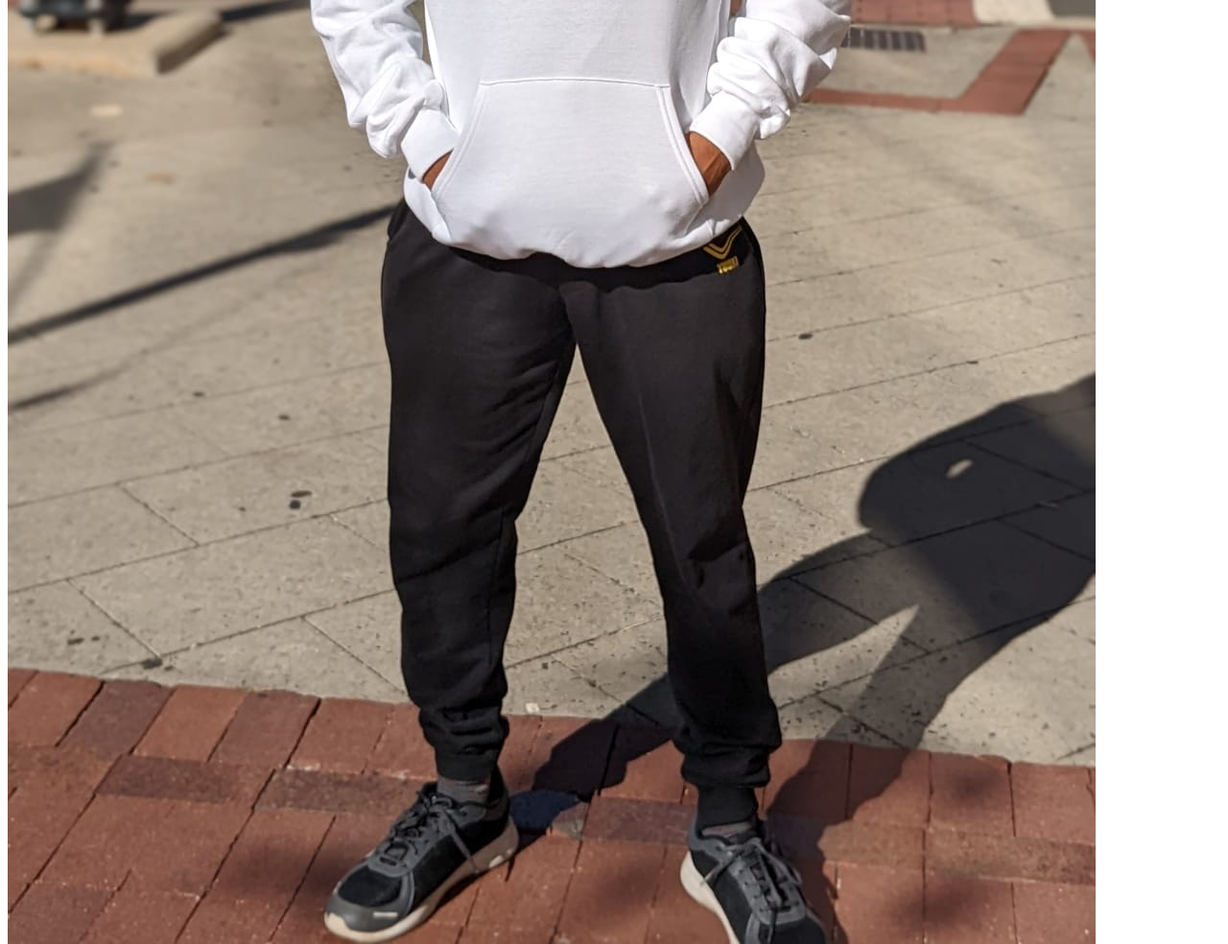
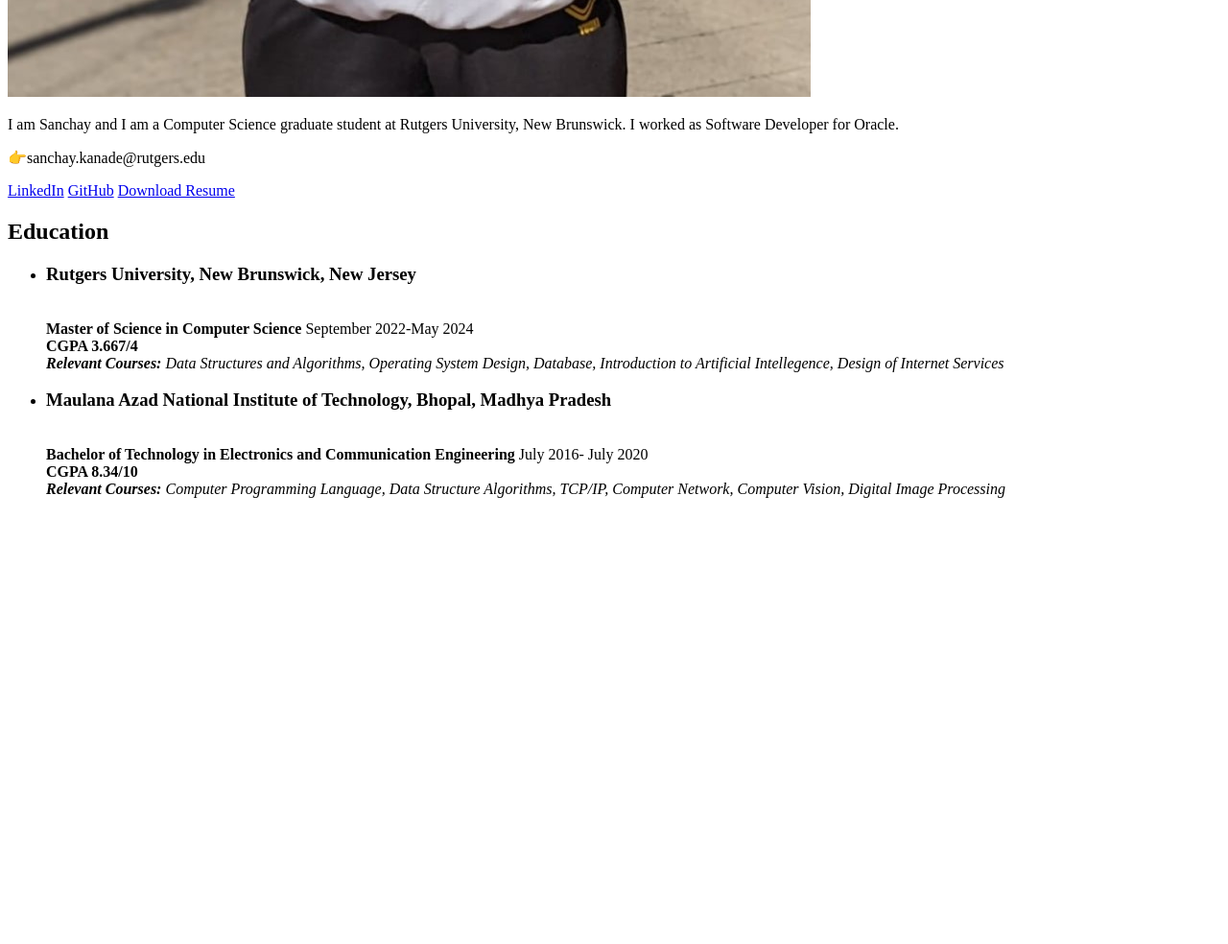
Before and after one commit to SanchayKanade/Resume_website, a plain HTML site: page index.html in a window 1280 px wide. Shown: the part 1040-2024 px from the top of the page at 96% size. After the commit the page ends 1575 px from the top, so only its background shows below. Drawn offline with Linux system fonts and the light colour scheme.

Commit message:
Second_Commit_01312023

```diff
--- a/index.html
+++ b/index.html
@@ -14,8 +14,29 @@
 
     <div id="container--main">
         <section id="wrapper--hero" class="section--page">
-            <img src="./assets/images/me.jpg"/>
+            <img src="./assets/images/me_1.jpg"/>
+            <div>
+                <p id='bio'>I am Sanchay and I am a Computer Science graduate student at Rutgers University, New Brunswick. I worked as Software Developer for Oracle.</p>
+                <p id='email'>👉sanchay.kanade@rutgers.edu</p>
+            </div>
 
+        </section >
+        <section id="section--page">
+            <div id="socials--list">
+                <a href="https://www.linkedin.com/in/sanchaykanade/" target="_blank">LinkedIn</a>
+                <a href="#" target="_blank">GitHub</a>
+                <a href="./assets/resume.pdf" target="_blank">Download Resume</a>
+
+            </div>
+
+        </section>
+
+        <section class="section--page">
+            <h2>Education</h2>
+            <ul>
+                <li><h3>Rutgers University, New Brunswick, New Jersey</h3><br><b>Master of Science in Computer Science</b> September 2022-May 2024<br><b>CGPA 3.667/4</b><br><b><i>Relevant Courses:</i></b> <i>Data Structures and Algorithms, Operating System Design, Database, Introduction to Artificial Intellegence, Design of Internet Services</i></li>
+                <li><h3>Maulana Azad National Institute of Technology, Bhopal, Madhya Pradesh</h3><br><b>Bachelor of Technology in Electronics and Communication Engineering</b> July 2016- July 2020<br><b>CGPA 8.34/10</b><br><b><i>Relevant Courses:</i></b> <i> Computer Programming Language, Data Structure Algorithms, TCP/IP, Computer Network, Computer Vision, Digital Image Processing</i></li>
+            </ul>
         </section>
     </div>
 </body>
--- a/styles/main.css
+++ b/styles/main.css
@@ -0,0 +1,9 @@
+@import url('https://fonts.googleapis.com/css2?family=Readex+Pro:wght@300;400;500;600;700&display=swap');
+
+:root{
+    --mainTextColor:#000;
+    --secondaryTextColor:(51 51 51);
+    --mainLinkColor:#0da2b8;
+    --mainBorderColor:rgb(218, 218, 218);
+    --mainBgColor:rgb(249, 250,251);
+}
```
Also changed, not shown: assets/images/me_1.jpg (added).
